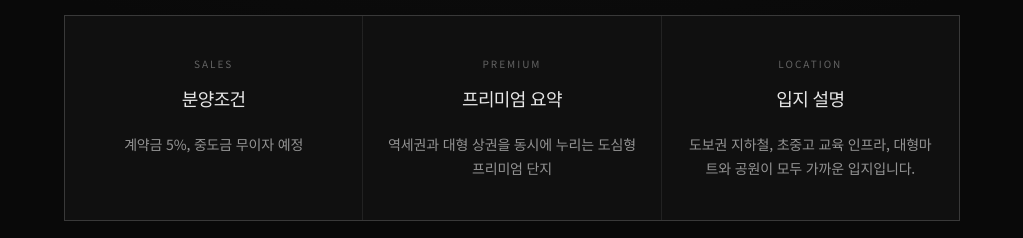
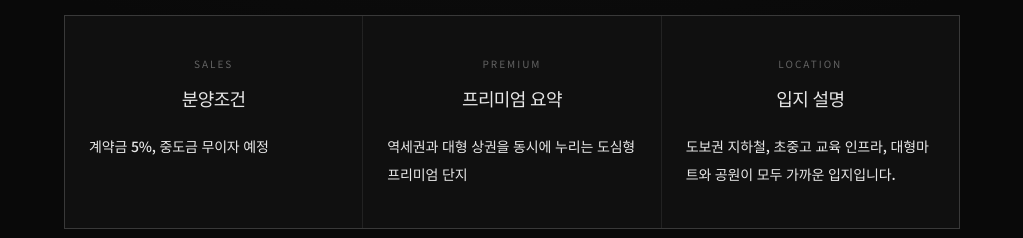
Before and after one commit to gj5x8v8xrv-a11y/qnsdid, a Next.js app: page /projects/haneulchae-signature in a window 1280 px wide. Shown: the part 1220-1458 px from the top of the page, without its empty margins (128-1151 px from the left). Built offline with nearby package versions, Linux system fonts and the light colour scheme; no server answers.

Commit message:
Improve project detail text readability

```diff
--- a/src/app/(site)/projects/[slug]/page.tsx
+++ b/src/app/(site)/projects/[slug]/page.tsx
@@ -173,7 +173,7 @@ export default async function ProjectDetailPage({
                   <div className="bg-[#101010] px-5 py-8 sm:px-6 sm:py-10" key={section.id}>
                     <p className="text-[10px] uppercase tracking-[0.2em] text-white/35">{section.eyebrow}</p>
                     <h3 className="mt-3 text-lg font-medium text-white/90">{section.title}</h3>
-                    <p className="mt-5 whitespace-pre-wrap break-words text-sm leading-6 text-white/55">
+                    <p className="mt-5 whitespace-pre-wrap break-words text-left text-sm font-medium leading-7 text-white/90">
                       {section.content}
                     </p>
                   </div>
```
